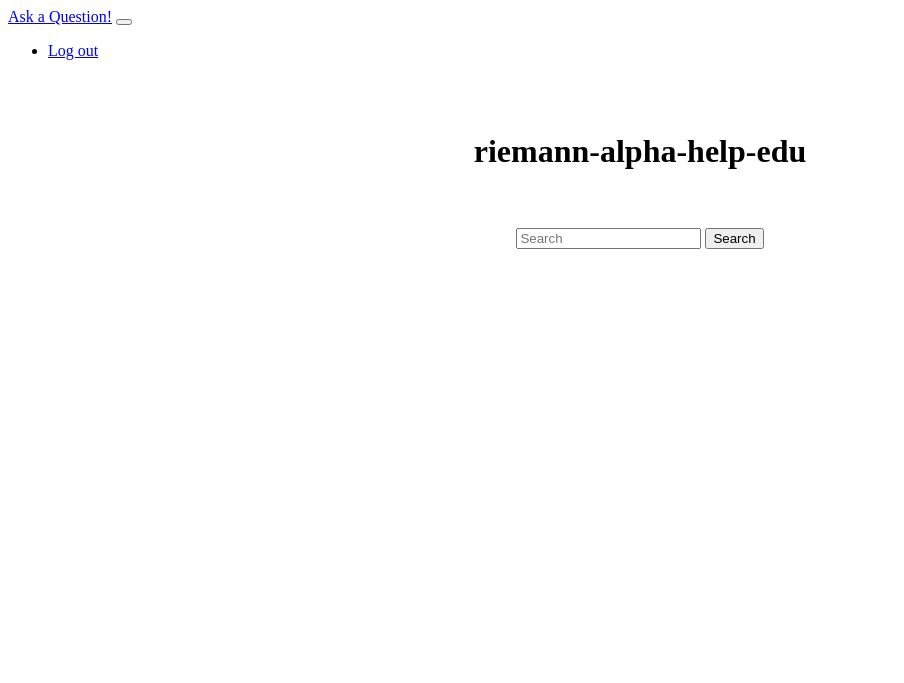
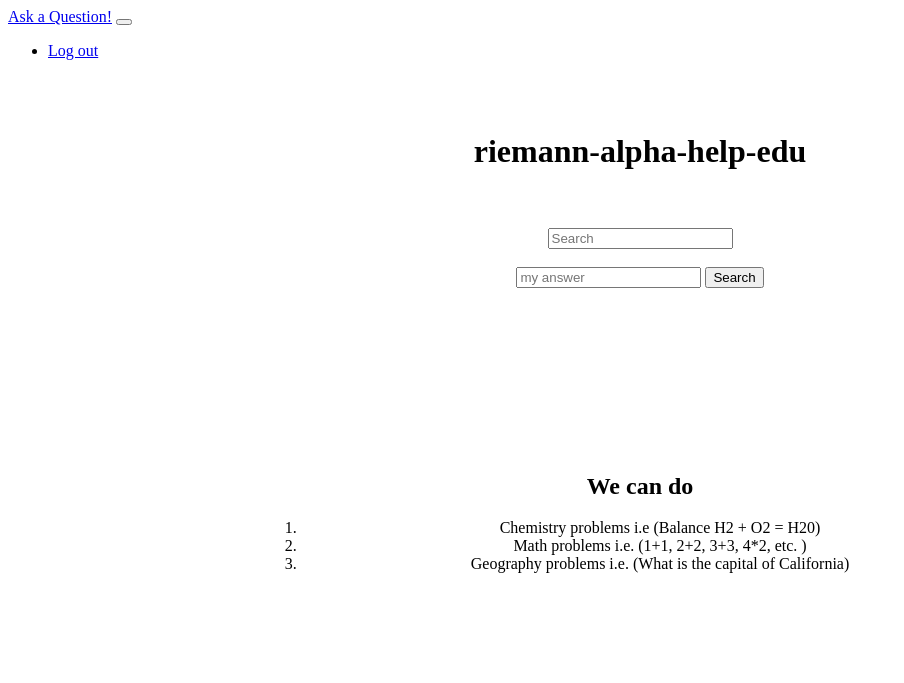
Before and after one commit to apo19001/riemann-alpha-help-edu, a Django app: template templates/registration/navbar.html in a window 1280 px wide. Shown: the top 683 px of the page, without its empty margins (0-904 px from the left). Run offline with Django 3.2, Linux system fonts and the light colour scheme; the template is opened without the code that fills it, so the values that code supplies are empty.

Commit message:
updated this - fit requirements

```diff
--- a/templates/registration/navbar.html
+++ b/templates/registration/navbar.html
@@ -19,6 +19,9 @@
     width: 75%;
     text-align:center;
 }
+.info {
+  padding: 10%;
+}
 </style>
 <body>
   <br>
@@ -34,9 +37,23 @@
     <center>
   <form class="d-flex" method=POST action="{% url 'search' %}">
     {% csrf_token %}
-    <input class="form-control me-2" type="search" placeholder="Search" aria-label="Search" name="searched">
+    <input class="form-control me-2" type="search" placeholder="Search" aria-label="Search" name="searched" required>
+    <br>
+    <br>
+    <input class="form-control me-2" type="search" placeholder="my answer" aria-label="Search-2" name="what-i-think" required>
     <button class="btn btn-outline-secondary" type="submit">Search</button>
   </form>
+  <br>
+  <br>
+  <br>
+  <section class="info">
+  <h2>We can do</h2>
+  <ol>
+    <li> Chemistry problems i.e (Balance H2 + O2 = H20) </li>
+    <li> Math problems i.e. (1+1, 2+2, 3+3, 4*2, etc. ) </li>
+    <li> Geography problems  i.e. (What is the capital of California)</li>
+  </ol>
+  </section>
   </center>
 </div>
 </body>
```
